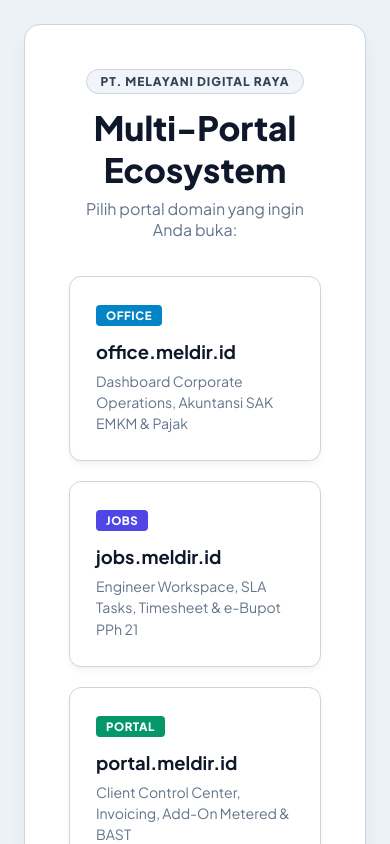
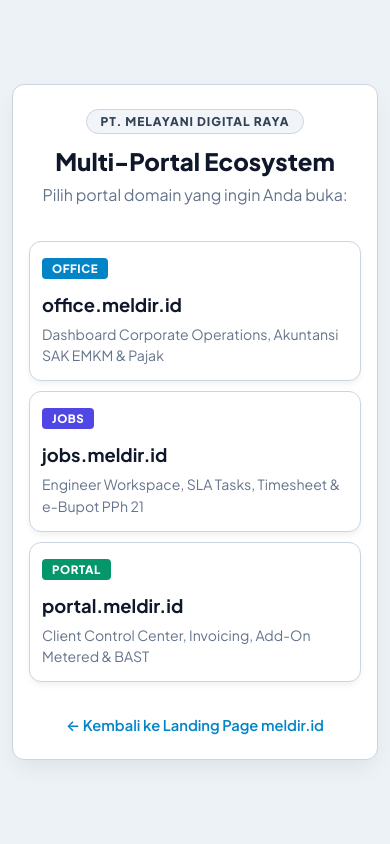
Before and after one commit to portfolio-dev/meldir, a Vue app in the folder frontend/: page /hub in a window 390 px wide. Shown: the top 844 px of the page. Built offline with nearby package versions, Linux system fonts and the light colour scheme.

Commit message:
fix(mobile): prevent horizontal page scroll and ensure perfect responsive fit across all mobile viewports

```diff
--- a/frontend/index.html
+++ b/frontend/index.html
@@ -2,7 +2,7 @@
 <html lang="id">
   <head>
     <meta charset="UTF-8" />
-    <meta name="viewport" content="width=device-width, initial-scale=1.0" />
+    <meta name="viewport" content="width=device-width, initial-scale=1.0, maximum-scale=1.0, user-scalable=no, viewport-fit=cover" />
     <title>PT. Melayani Digital Raya — Enterprise Platform</title>
     <link rel="icon" type="image/x-icon" href="/favicon.ico" />
     <link rel="preconnect" href="https://fonts.googleapis.com" />
--- a/frontend/src/components/LoginForm.vue
+++ b/frontend/src/components/LoginForm.vue
@@ -173,4 +173,19 @@ async function handleLogin() {
   opacity: 0.65;
   cursor: not-allowed;
 }
+
+@media (max-width: 480px) {
+  .login-card {
+    padding: 24px 18px;
+    margin: 16px auto;
+    border-radius: 12px;
+    max-width: 100%;
+  }
+  .login-header h2 {
+    font-size: 1.25rem;
+  }
+  .subtitle {
+    font-size: 0.8rem;
+  }
+}
 </style>
--- a/frontend/src/style.css
+++ b/frontend/src/style.css
@@ -21,10 +21,17 @@
   --shadow-lg: 0 10px 25px -3px rgba(15, 23, 42, 0.10), 0 4px 6px -4px rgba(15, 23, 42, 0.05);
 }
 
-* {
-  box-sizing: border-box;
+*, *::before, *::after {
+  box-sizing: border-box !important;
   margin: 0;
   padding: 0;
+}
+
+html {
+  overflow-x: hidden !important;
+  max-width: 100vw !important;
+  width: 100% !important;
+  box-sizing: border-box !important;
 }
 
 body {
@@ -34,6 +41,17 @@ body {
   min-height: 100vh;
   -webkit-font-smoothing: antialiased;
   -moz-osx-font-smoothing: grayscale;
+  overflow-x: hidden !important;
+  max-width: 100vw !important;
+  width: 100% !important;
+  position: relative !important;
+}
+
+#app {
+  width: 100% !important;
+  max-width: 100vw !important;
+  overflow-x: hidden !important;
+  min-width: 0 !important;
 }
 
 /* Crisp Clean Enterprise Panel Style */
@@ -77,19 +95,53 @@ body {
 }
 
 @media (max-width: 768px) {
-  /* Container safe padding on mobile so content never gets covered */
-  .portal-container {
-    padding: 12px 12px calc(80px + env(safe-area-inset-bottom, 0px)) 12px !important;
+  /* Enforce zero horizontal scroll across the entire page hierarchy */
+  html,
+  body,
+  #app,
+  .portal-container,
+  .dashboard-wrapper,
+  .portal-main,
+  .tab-content,
+  .section-panel,
+  .hub-container,
+  .auth-wrapper {
+    overflow-x: hidden !important;
+    width: 100% !important;
+    max-width: 100vw !important;
+    min-width: 0 !important;
+    box-sizing: border-box !important;
   }
 
+  /* Container safe padding on mobile so content never gets covered by bottom bar */
+  .portal-container {
+    padding: 12px 10px calc(80px + env(safe-area-inset-bottom, 0px)) 10px !important;
+  }
+
+  /* Compact Mobile Header */
   .portal-header {
-    padding: 12px 14px !important;
+    width: 100% !important;
+    max-width: 100% !important;
+    overflow: hidden !important;
+    padding: 10px 12px !important;
     margin-bottom: 12px !important;
+    gap: 8px !important;
+    box-sizing: border-box !important;
+  }
+
+  .portal-header .brand {
+    min-width: 0 !important;
+    flex: 1 !important;
+    overflow: hidden !important;
     gap: 8px !important;
   }
 
   .portal-header .brand h1 {
-    font-size: 1.05rem !important;
+    font-size: 0.95rem !important;
+    white-space: nowrap !important;
+    overflow: hidden !important;
+    text-overflow: ellipsis !important;
+    max-width: 190px !important;
   }
 
   .portal-header .host-tag,
@@ -104,93 +156,260 @@ body {
     display: none !important;
   }
 
-  /* Grid overview 2 columns on mobile */
+  /* Grid overview 2 columns on mobile with zero flex overflow */
   .grid-overview {
-    grid-template-columns: repeat(2, 1fr) !important;
-    gap: 10px !important;
+    grid-template-columns: repeat(2, minmax(0, 1fr)) !important;
+    gap: 8px !important;
+    width: 100% !important;
+    max-width: 100% !important;
+  }
+
+  .card,
+  .kpi-card-blue,
+  .kpi-card-green,
+  .kpi-card-amber,
+  .kpi-card-indigo,
+  .kpi-card-rose,
+  .kpi-card-emerald {
+    min-width: 0 !important;
+    max-width: 100% !important;
+    width: 100% !important;
+    padding: 14px 12px !important;
+    overflow: hidden !important;
+    box-sizing: border-box !important;
   }
 
   .kpi-value {
-    font-size: 1.3rem !important;
+    font-size: 1.25rem !important;
+    word-break: break-all !important;
   }
 
   .kpi-desc {
-    font-size: 0.72rem !important;
+    font-size: 0.7rem !important;
+    line-height: 1.3 !important;
   }
 
   .section-panel {
-    padding: 16px 14px !important;
+    padding: 14px 12px !important;
+    width: 100% !important;
+    max-width: 100% !important;
+    overflow: hidden !important;
+    box-sizing: border-box !important;
   }
 
   .section-header-row,
   .table-toolbar-row,
   .filters-row,
-  .users-toolbar {
+  .users-toolbar,
+  .order-cta-row,
+  .journal-balance-summary {
     flex-direction: column !important;
     align-items: stretch !important;
     gap: 10px !important;
+    width: 100% !important;
+    max-width: 100% !important;
   }
 
   .form-row {
     flex-direction: column !important;
     gap: 10px !important;
+    width: 100% !important;
   }
 
+  /* Inputs, Search and Filters on mobile */
+  .filter-bar,
+  .search-box,
+  .role-filter-box,
+  .select-filter,
+  .search-input,
+  .form-input,
+  .form-group,
+  .flex-1 {
+    min-width: 0 !important;
+    max-width: 100% !important;
+    width: 100% !important;
+    box-sizing: border-box !important;
+  }
+
+  .filter-bar {
+    flex-direction: column !important;
+    align-items: stretch !important;
+    gap: 8px !important;
+    width: 100% !important;
+  }
+
+  /* All sub-grids collapse to single column */
   .quick-links-grid,
   .two-col-layout,
   .servers-grid,
   .contract-docs-grid,
+  .repo-grid,
   .repos-grid,
-  .tax-cards-grid {
-    grid-template-columns: 1fr !important;
+  .tax-grid,
+  .tax-cards-grid,
+  .portal-grid {
+    grid-template-columns: minmax(0, 1fr) !important;
+    width: 100% !important;
+    max-width: 100% !important;
+    gap: 10px !important;
   }
 
-  .status-bar-banner {
+  .quick-card,
+  .server-card,
+  .repo-card,
+  .tax-card,
+  .portal-item {
+    min-width: 0 !important;
+    max-width: 100% !important;
+    width: 100% !important;
+    box-sizing: border-box !important;
+    overflow: hidden !important;
+    word-break: break-word !important;
+    padding: 14px 12px !important;
+  }
+
+  /* Contract document cards on mobile */
+  .contract-doc-card {
+    flex-direction: column !important;
+    align-items: stretch !important;
+    gap: 10px !important;
+    padding: 14px 12px !important;
+    min-width: 0 !important;
+    max-width: 100% !important;
+    box-sizing: border-box !important;
+    overflow: hidden !important;
+  }
+
+  .contract-doc-card .doc-meta {
+    width: 100% !important;
+    min-width: 0 !important;
+  }
+
+  .contract-doc-card .doc-meta h4 {
+    word-break: break-word !important;
+    font-size: 0.92rem !important;
+  }
+
+  .contract-doc-card .btn-action {
+    width: 100% !important;
+    text-align: center !important;
+  }
+
+  /* System and Director status banners */
+  .status-bar-banner,
+  .director-banner,
+  .alert-banner {
     flex-direction: column !important;
     align-items: flex-start !important;
     gap: 6px !important;
-    padding: 10px 14px !important;
+    padding: 10px 12px !important;
     font-size: 0.78rem !important;
+    width: 100% !important;
+    max-width: 100% !important;
+    box-sizing: border-box !important;
+    overflow: hidden !important;
+    word-break: break-word !important;
+  }
+
+  .director-banner-content {
+    flex-direction: column !important;
+    align-items: flex-start !important;
+    gap: 4px !important;
+    width: 100% !important;
+    max-width: 100% !important;
   }
 
   .status-right {
-    font-size: 0.74rem !important;
+    font-size: 0.72rem !important;
     display: flex !important;
     flex-wrap: wrap !important;
     gap: 6px !important;
+    width: 100% !important;
   }
 
   .status-right .sep {
     display: none !important;
   }
 
+  /* Tables isolated in horizontal scrolling container */
+  .table-container {
+    width: 100% !important;
+    max-width: 100% !important;
+    overflow-x: auto !important;
+    -webkit-overflow-scrolling: touch !important;
+    display: block !important;
+    border-radius: 8px !important;
+    margin-bottom: 12px !important;
+  }
+
+  .data-table {
+    border-collapse: collapse !important;
+    white-space: nowrap !important;
+    font-size: 0.8rem !important;
+  }
+
+  .data-table th,
+  .data-table td {
+    padding: 8px 10px !important;
+    font-size: 0.78rem !important;
+    white-space: nowrap !important;
+  }
+
   /* Modals on mobile */
+  .modal-backdrop {
+    padding: 8px !important;
+    box-sizing: border-box !important;
+    overflow-x: hidden !important;
+  }
+
   .modal-card {
-    width: 95% !important;
-    max-width: 95% !important;
-    margin: 10px !important;
-    max-height: 90vh !important;
+    width: 100% !important;
+    max-width: calc(100vw - 16px) !important;
+    margin: 0 auto !important;
+    max-height: 88vh !important;
+    box-sizing: border-box !important;
+    overflow-x: hidden !important;
     overflow-y: auto !important;
   }
 
   .modal-header {
-    padding: 14px 16px !important;
+    padding: 12px 14px !important;
   }
 
   .modal-form {
-    padding: 16px 14px !important;
+    padding: 14px 12px !important;
   }
 
   .modal-footer {
-    padding: 12px 14px !important;
+    padding: 10px 12px !important;
     flex-wrap: wrap !important;
+    gap: 8px !important;
   }
 
-  .data-table th,
-  .data-table td {
-    padding: 10px 12px !important;
-    font-size: 0.8rem !important;
-    white-space: nowrap !important;
+  .slip-content {
+    padding: 14px 10px !important;
+    overflow-x: auto !important;
+  }
+
+  .slip-corp-header h4 {
+    font-size: 0.95rem !important;
+  }
+
+  .slip-corp-header p {
+    font-size: 0.68rem !important;
+    word-break: break-word !important;
+  }
+
+  .slip-row {
+    flex-direction: column !important;
+    align-items: flex-start !important;
+    gap: 2px !important;
+  }
+
+  .slip-footer-sign {
+    flex-direction: column !important;
+    align-items: center !important;
+    gap: 12px !important;
   }
 
   /* Touch buttons */
@@ -201,6 +420,7 @@ body {
     display: inline-flex !important;
     align-items: center !important;
     justify-content: center !important;
+    box-sizing: border-box !important;
   }
 
   /* Fixed Mobile Bottom Bar */
--- a/frontend/src/views/PortalHubView.vue
+++ b/frontend/src/views/PortalHubView.vue
@@ -136,4 +136,25 @@
 .back-link:hover {
   text-decoration: underline;
 }
+
+@media (max-width: 600px) {
+  .hub-container {
+    padding: 16px 12px;
+    overflow-x: hidden;
+  }
+  .hub-card {
+    padding: 24px 16px;
+    border-radius: 12px;
+  }
+  .hub-header h1 {
+    font-size: 1.5rem;
+  }
+  .portal-grid {
+    grid-template-columns: 1fr;
+    gap: 12px;
+  }
+  .portal-item {
+    padding: 18px 16px;
+  }
+}
 </style>
```
